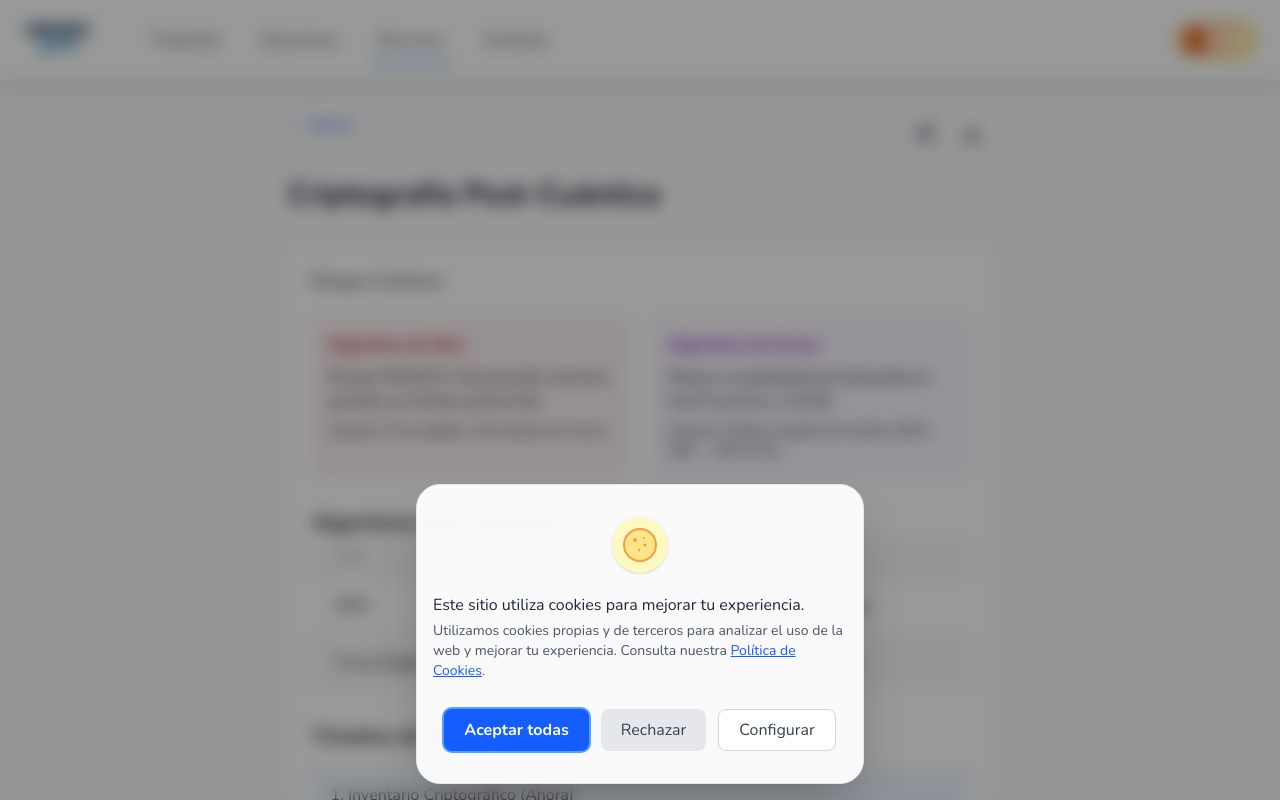
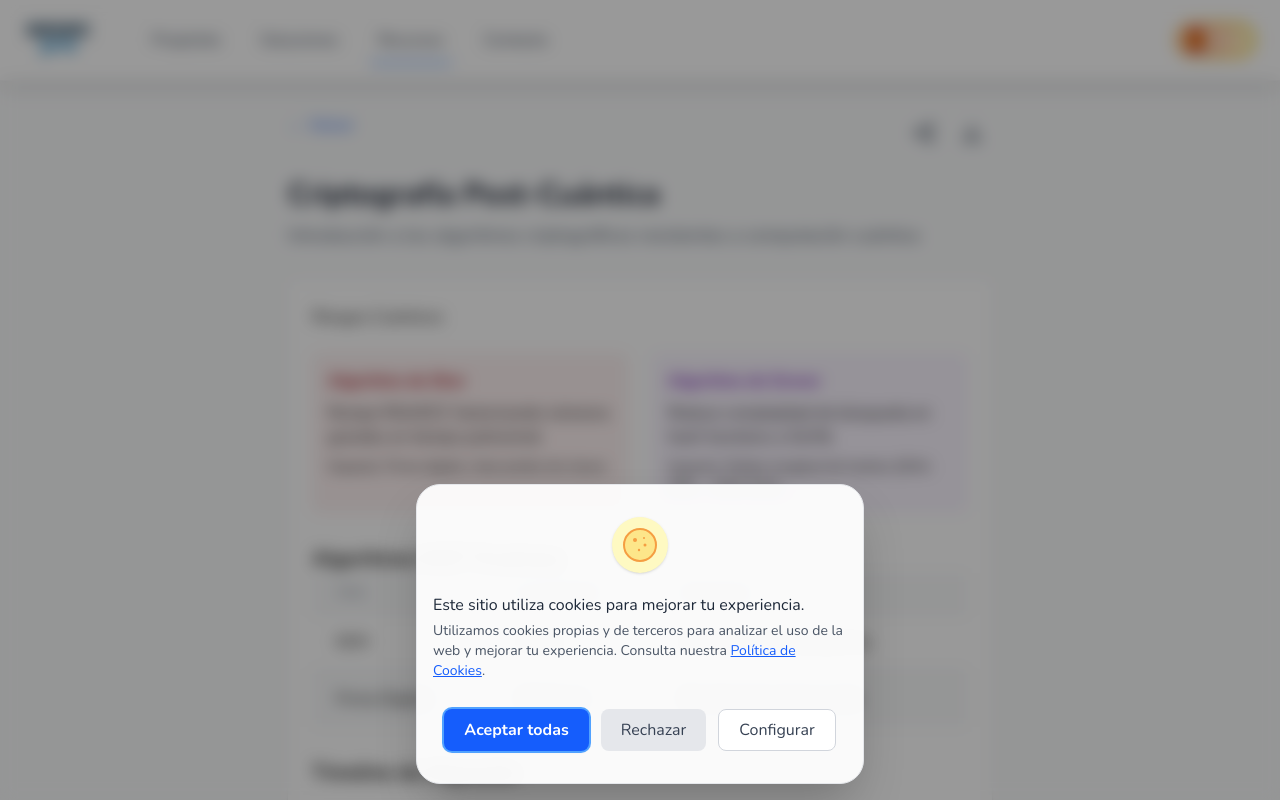
Before and after one commit to ggdjfjhdfjhfdh/ikdksjnsdfikidckdcojdsjniodssk-dskjdfsfj, a Next.js app: page /recursos/wiki/tecnologias/criptografia-post-cuantica in a window 1280 px wide. Shown: the top 800 px of the page. Built offline with nearby package versions, Linux system fonts and the light colour scheme.

Commit message:
Fix PageProps type in wiki slug page5

```diff
--- a/src/app/recursos/wiki/tecnologias/criptografia-post-cuantica/page.tsx
+++ b/src/app/recursos/wiki/tecnologias/criptografia-post-cuantica/page.tsx
@@ -5,6 +5,7 @@ export default function PostQuantumCryptoArticle() {
   return (
     <ArticleLayout
       title="Criptografía Post-Cuántica"
+      description="Introducción a los algoritmos criptográficos resistentes a computación cuántica"
       backUrl="/recursos/wiki/tecnologias"
     >
       <div className="prose max-w-none">
```
